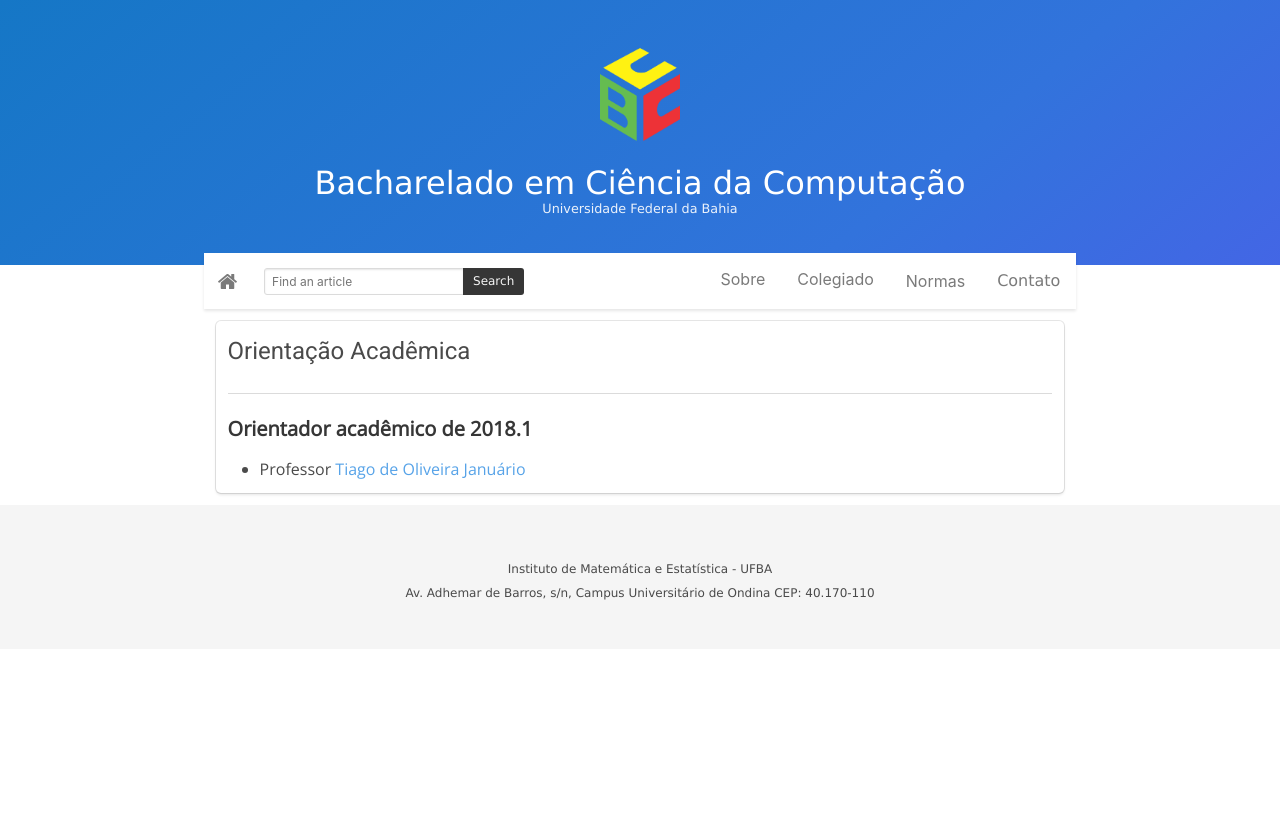
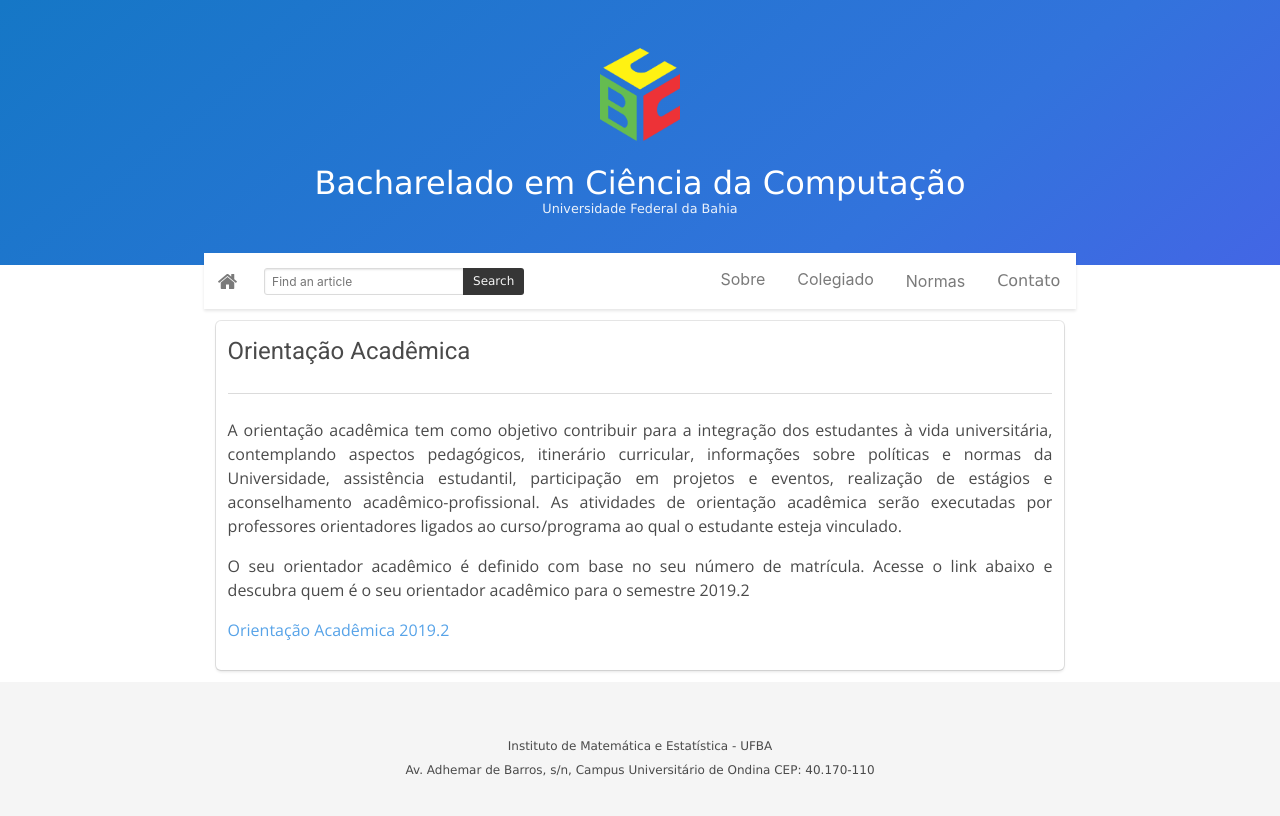
Before and after one commit to bcc-ufba/bcc-ufba.github.io, a Jekyll site: the page built from orientacao.markdown, in a window 1280 px wide. Shown: the top 816 px of the page. Built offline with Jekyll 4.4.1, drawn with Linux system fonts in a browser that asks for light colours.

Commit message:
Update orientacao.markdown

```diff
--- a/orientacao.markdown
+++ b/orientacao.markdown
@@ -3,8 +3,10 @@
 title: Orientação Acadêmica
 ---
 
-#### **Orientador acadêmico de 2018.1**
+A orientação acadêmica tem como objetivo contribuir para a integração dos estudantes à vida universitária, contemplando aspectos pedagógicos, itinerário curricular, informações sobre políticas e normas da Universidade, assistência estudantil, participação em projetos e eventos, realização de estágios e aconselhamento acadêmico-profissional. As atividades de orientação acadêmica serão executadas por professores orientadores ligados ao curso/programa ao qual o estudante esteja vinculado.
 
-* Professor [Tiago de Oliveira Januário][prof]
+O seu orientador acadêmico é definido com base no seu número de matrícula. Acesse o link abaixo e descubra quem é o seu orientador acadêmico para o semestre 2019.2
 
-[prof]:https://wiki.dcc.ufba.br/DCC/ProfTiagoJanuario
+[Orientação Acadêmica 2019.2][orientadores20192]
+
+[orientadores20192]:https://docs.google.com/spreadsheets/d/e/2PACX-1vROEsP2T-JVcjf1urRNudQzDRunyhC1sTKDAc1PwCfuvDEzsqo67gnxYMkFSGcXfXVNNicWKl8faA1H/pubhtml
```
